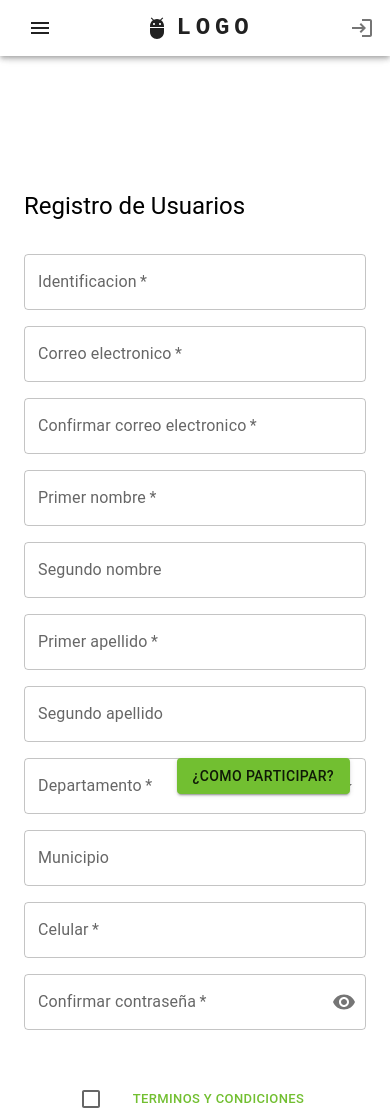
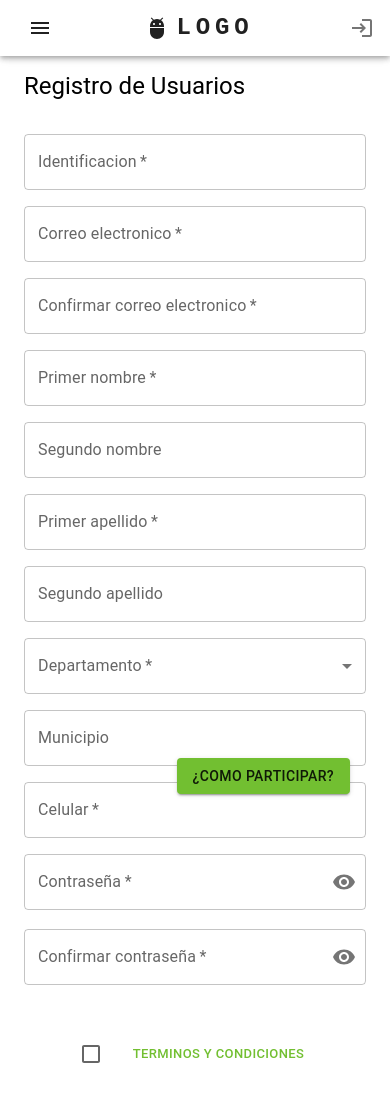
Before and after one commit to zamitulande/memoria, a React (Vite) app in the folder client/: page /usuarios/registrar in a window 390 px wide. Shown: the top 1110 px of the page. Built offline with nearby package versions, Linux system fonts and the light colour scheme; the HTML template or start-up script is replaced by a standard one.

Commit message:
top header

```diff
--- a/client/src/components/header/Header.jsx
+++ b/client/src/components/header/Header.jsx
@@ -20,6 +20,7 @@ import {
     Container,
     Popper,
     Chip,
+    useMediaQuery,
 } from '@mui/material';
 import { Fragment, useState } from 'react';
 import { useTheme } from '@emotion/react';
@@ -32,6 +33,7 @@ import ResetPassword from '../../auth/ResetPassword';
 const Header = () => {
 
     const theme = useTheme();
+    const isMobile = useMediaQuery(theme.breakpoints.down('md'));
     const dispatch = useDispatch();
 
     const pages = [
@@ -327,7 +329,7 @@ const Header = () => {
                 </Popper>
             )}
         </AppBar>
-        <Box sx={{ height: '150px' }} />
+        {isMobile ? <Box sx={{  height: '30px' }} />:<Box sx={{  height: '120px' }} />}
        </>
     )
 }
--- a/client/src/components/users/formData/Form.jsx
+++ b/client/src/components/users/formData/Form.jsx
@@ -279,7 +279,7 @@ const Form = ({ open,
                 </Grid>
                 {action === "register" && (
                     <>
-                        <Grid item xs={4} sx={{ display: { xs: 'none', md: 'flex' } }}>
+                        <Grid item xs={4}>
                             <FormControl variant="outlined" color='textField' fullWidth required>
                                 <InputLabel htmlFor="outlined-adornment-password">Contraseña</InputLabel>
                                 <OutlinedInput
```
